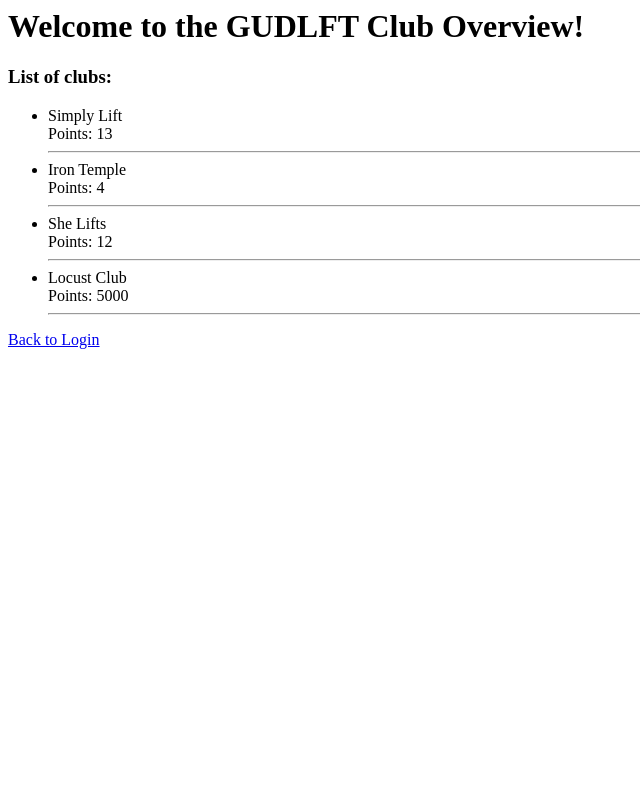
After one commit to aschickhoff/OCproject11, a Flask app: page /overview in a window 1280 px wide. The commit adds this page. Shown: the whole page, without its empty margins (0-640 px from the left). Run offline with Flask 2, Linux system fonts and the light colour scheme.

Commit message:
added club overview

```diff
--- a/server.py
+++ b/server.py
@@ -57,7 +57,10 @@ def purchasePlaces():
     return render_template("welcome.html", club=club, competitions=competitions)
 
 
-# TODO: Add route for points display
+@app.route("/overview")
+def overviewClubs():
+    club = [club for club in clubs]
+    return render_template("overview.html", club=club, clubs=clubs)
 
 
 @app.route("/logout")
--- a/templates/index.html
+++ b/templates/index.html
@@ -1,16 +1,20 @@
 <html lang="en">
+
 <head>
     <meta charset="UTF-8">
     <meta name="viewport" content="width=device-width, initial-scale=1.0">
     <title>GUDLFT Registration</title>
 </head>
+
 <body>
     <h1>Welcome to the GUDLFT Registration Portal!</h1>
     Please enter your secretary email to continue:
     <form action="showSummary" method="post">
         <label for="email">Email:</label>
-        <input type="email" name="email" id=""/>
+        <input type="email" name="email" id="" />
         <button type="submit">Enter</button>
     </form>
+    <a href="{{ url_for('overviewClubs') }}">Club Overview</a>
 </body>
+
 </html>
--- /dev/null
+++ b/templates/overview.html
@@ -0,0 +1,24 @@
+<html lang="en">
+
+<head>
+    <meta charset="UTF-8">
+    <meta name="viewport" content="width=device-width, initial-scale=1.0">
+    <title>GUDLFT Registration</title>
+</head>
+
+<body>
+    <h1>Welcome to the GUDLFT Club Overview!</h1>
+    <h3>List of clubs:</h3>
+    <ul>
+        {% for club in clubs %}
+        <li>
+            {{club['name']}}<br />
+            Points: {{club['points']}}</br>
+        </li>
+        <hr />
+        {% endfor %}
+    </ul>
+    <a href="{{ url_for('index') }}">Back to Login</a>
+</body>
+
+</html>
```
